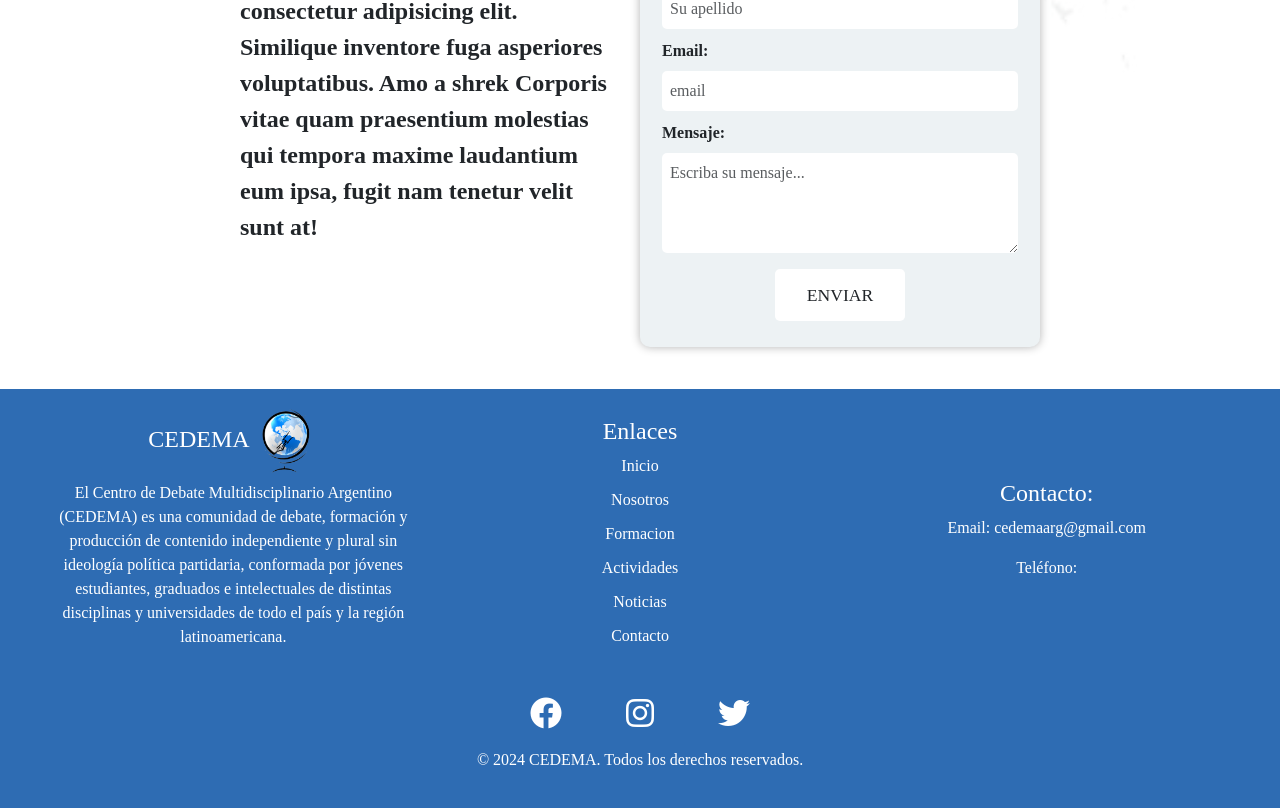
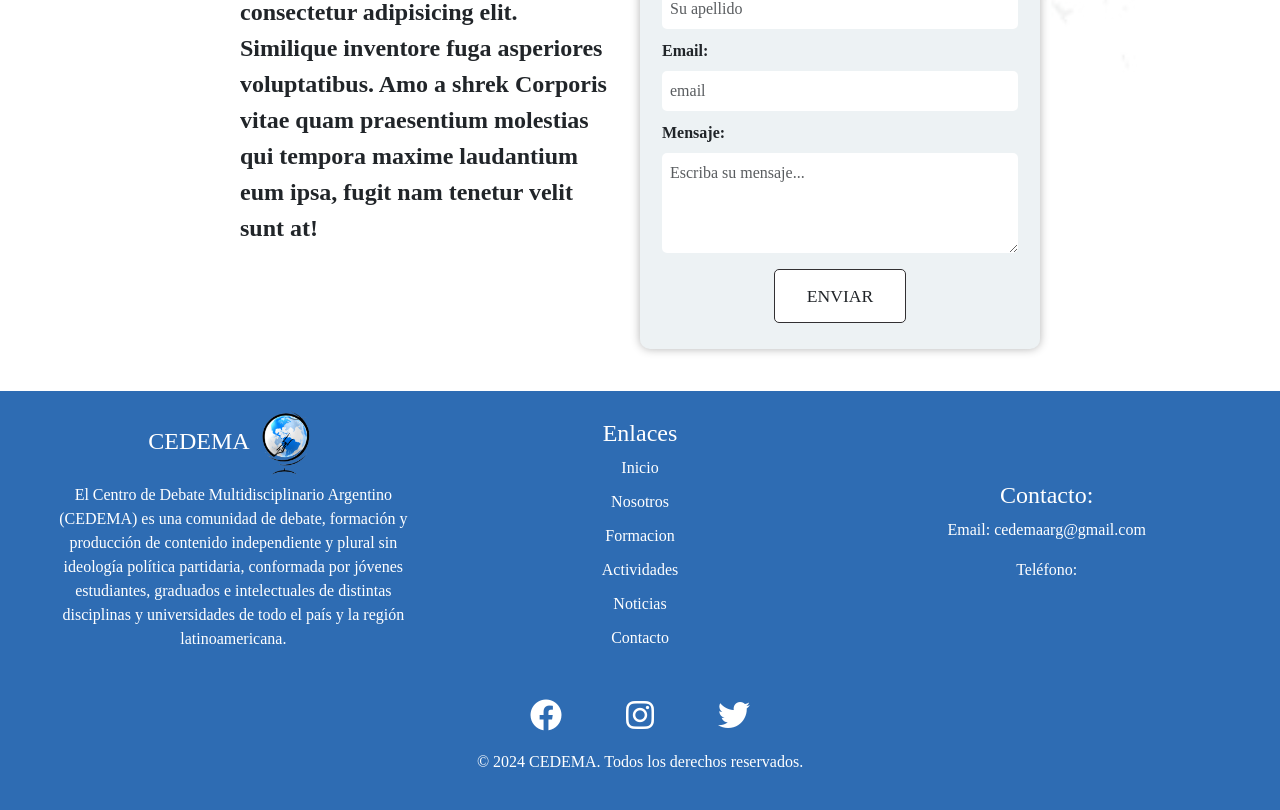
Before and after one commit to apdev404/Proyecto-Cedema-Produccion, a React (Vite) app in the folder client/: page /contact in a window 1280 px wide. Shown: the part 674-1484 px from the top of the page. Built offline with nearby package versions, Linux system fonts and the light colour scheme; a web font is replaced by a local one.

Commit message:
arreglo de boton ENVIAR

```diff
--- a/client/src/css/contact.css
+++ b/client/src/css/contact.css
@@ -49,12 +49,17 @@
     margin: 1rem auto;
     padding: 0.8rem 2rem;
     color: var(--white);
-    border: none;
+    /* border: none; */
+    border-color: var(--space-cadet);
     border-radius: 5px;
     cursor: pointer;
     display: block;
     text-align: center;
-    transition: background-color 0.3s ease-in-out;
+    transition: 0.3s ease-in-out;
+    &:hover {
+      color: var(--antiflash-white);
+      border-color: var(--crimson);
+    }
   }
 
   .info-left-form {
```
